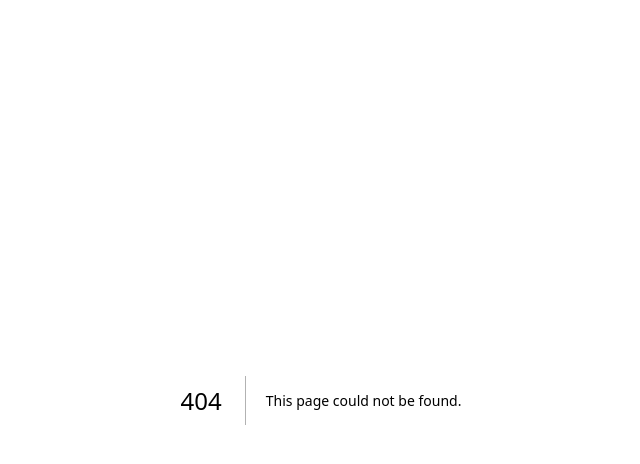
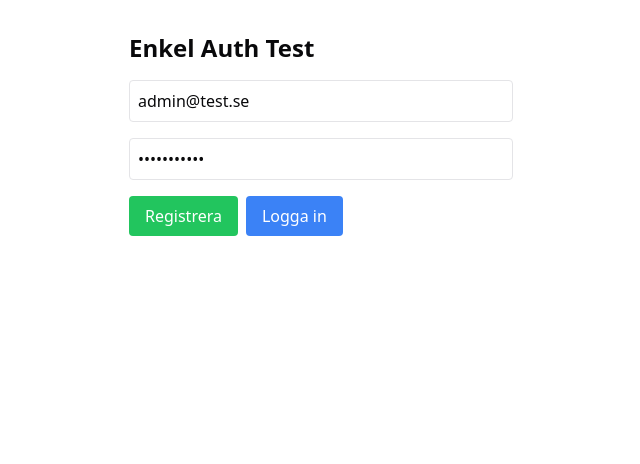
Before and after one commit to Stekaka/CoWorkerV2-CRM, a Next.js app: page /simple-test in a window 1280 px wide. Before the commit this address had no page. Shown: the top 464 px of the page, without its empty margins (319-959 px from the left). Built offline with nearby package versions, Linux system fonts and the light colour scheme.

Commit message:
Disable middleware temporarily to fix auth

```diff
--- /dev/null
+++ b/src/app/simple-test/page.tsx
@@ -0,0 +1,88 @@
+'use client'
+
+import { useState } from 'react'
+import { createClient } from '@/lib/supabase-client'
+
+export default function SimpleAuthTest() {
+  const [email, setEmail] = useState('admin@test.se')
+  const [password, setPassword] = useState('password123')
+  const [result, setResult] = useState('')
+
+  const testRegister = async () => {
+    setResult('Registrerar...')
+    const supabase = createClient()
+
+    const { error } = await supabase.auth.signUp({
+      email,
+      password,
+    })
+
+    if (error) {
+      setResult(`Register fel: ${error.message}`)
+    } else {
+      setResult('✅ Registrering lyckades!')
+    }
+  }
+
+  const testLogin = async () => {
+    setResult('Loggar in...')
+    const supabase = createClient()
+
+    const { error } = await supabase.auth.signInWithPassword({
+      email,
+      password,
+    })
+
+    if (error) {
+      setResult(`Login fel: ${error.message}`)
+    } else {
+      setResult('✅ Inloggning lyckades!')
+    }
+  }
+
+  return (
+    <div className="p-8 max-w-md mx-auto">
+      <h1 className="text-2xl font-bold mb-4">Enkel Auth Test</h1>
+
+      <div className="space-y-4">
+        <input
+          type="email"
+          value={email}
+          onChange={(e) => setEmail(e.target.value)}
+          placeholder="Email"
+          className="w-full p-2 border rounded"
+        />
+
+        <input
+          type="password"
+          value={password}
+          onChange={(e) => setPassword(e.target.value)}
+          placeholder="Lösenord"
+          className="w-full p-2 border rounded"
+        />
+
+        <div className="space-x-2">
+          <button
+            onClick={testRegister}
+            className="bg-green-500 text-white px-4 py-2 rounded"
+          >
+            Registrera
+          </button>
+
+          <button
+            onClick={testLogin}
+            className="bg-blue-500 text-white px-4 py-2 rounded"
+          >
+            Logga in
+          </button>
+        </div>
+
+        {result && (
+          <div className="p-4 bg-gray-100 rounded">
+            {result}
+          </div>
+        )}
+      </div>
+    </div>
+  )
+}
```
Also changed, not shown: middleware.ts (+5 -67 lines).
